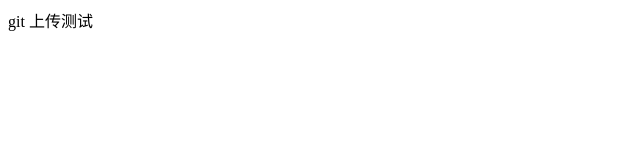
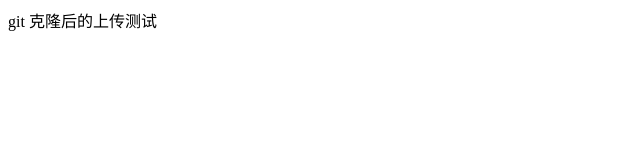
Before and after one commit to lingmengyue/git-test, a plain HTML site: page index.html in a window 1280 px wide. Shown: the full height of the page, 0-640 px from the left. Drawn offline with Linux system fonts and the light colour scheme.

Commit message:
git克隆后的上传测试

```diff
--- a/index.html
+++ b/index.html
@@ -1 +1 @@
-<p>git 上传测试</p>
+<p>git 克隆后的上传测试</p>
```
